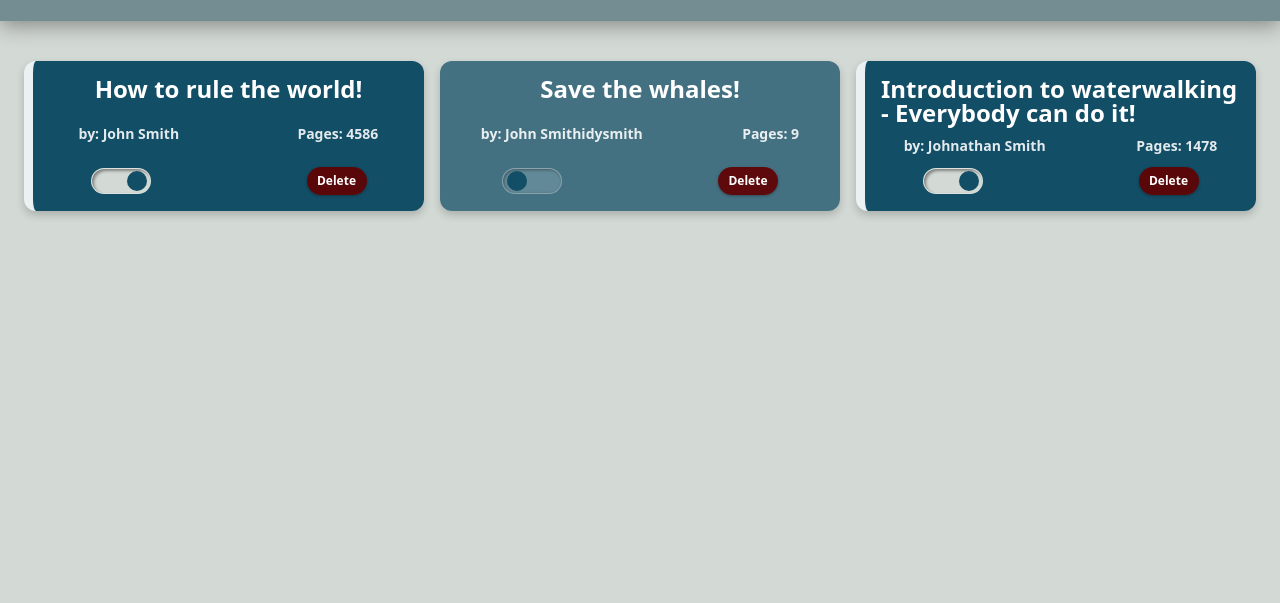
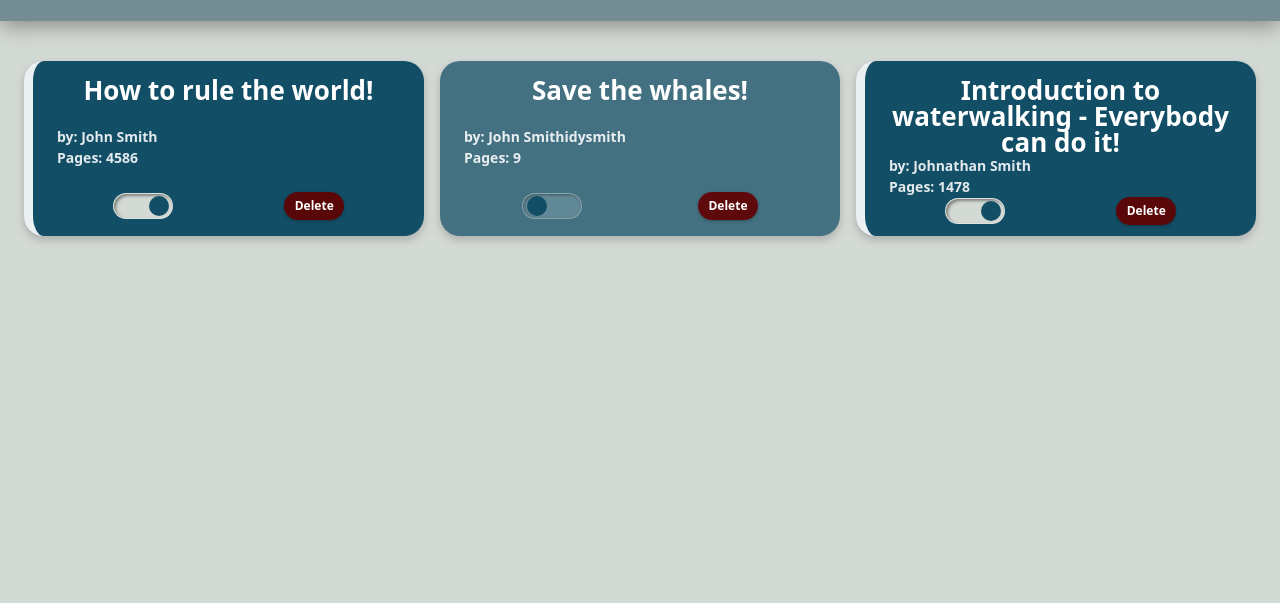
Before and after one commit to Joschi96/library, a plain HTML site: page index.html in a window 1280 px wide. Shown: the part 133-736 px from the top of the page. Drawn offline with nearby package versions, Linux system fonts and the light colour scheme.

Commit message:
edited styles\n gaps between cards were bugged

```diff
--- a/index.html
+++ b/index.html
@@ -10,9 +10,9 @@
     <header>
         <div class="left">
             <h1>My book library</h1>
-            <p>This is a project for <a href="">The Odin Project</a> in which I have to make a library
+            <p>This is a project for <a href="https://www.theodinproject.com/">The Odin Project</a> in which I have to make a library
                 using <span class="highlight">Object Constructors</span>. <br>
-                You can also view the <a href="">Github repository</a> of this project.
+                You can also view the <a href="https://github.com/Joschi96/library">Github repository</a> of this project.
             </p>
         </div>
         <button type="button" class="show">&#43</button>
@@ -46,10 +46,10 @@
     </div>
     <footer>
         <div class="footer-container">
-            <a href="">
+            <a href="https://github.com/Joschi96">
                 <img src="images/github.svg">Joschi96
             </a> |
-            <a href="">Source Code</a>
+            <a href="https://github.com/Joschi96/library">Source Code</a>
         </div>
     </footer>
 
--- a/style.css
+++ b/style.css
@@ -188,64 +188,58 @@ footer a:first-child{
 .container{
     background-color: var(--background);
     display: grid;
-    gap: 16px; /* Space between the cards */
+    gap: 1rem; /* Space between the cards */
     padding: 2.5rem 1.5rem; /* Space around the grid */
     grid-template-columns: repeat(auto-fill, minmax(300px, 400px));
-    grid-template-rows: repeat(auto-fill, 150px);
+    grid-template-rows: repeat(auto-fill, minmax(150px,200px));
     overflow:auto;
 }
 .card {
     background-color: var(--main-color-opa);
     color: var(--text-main);
-    border-radius: 12px;
-    padding: 1rem;
+    border-radius: 20px;
+    padding: 1rem 1.5rem;
     box-shadow: 0 4px 8px rgba(0, 0, 0, 0.192);
-    display: flex;
-    flex-direction: column;
-    align-items: center;
-    height: 150px;
+    height: clamp(150px,175px,200px);
     display: flex;
     flex-direction: column;
     justify-content: space-between;
     backdrop-filter: blur(5px);
 }
 .title{
-    font-size: 24px;
+    font-size: 26px;
     font-weight: bold;
     line-height: 1;
+    text-align: center;
 }
 .author,
 .pages{
     font-size: 14px;
     font-weight: bold;
     color: var(--text-sec);
+    align-self: start;
+    width: 100%;
 }
-.pages{
-    grid-column: 3;
-    justify-self: end;
-}
-.author{
-    justify-self: start;
-}
-.card-flex{
+
+/* .card-flex{
     display: grid;
     grid-template-columns: auto;
     align-items: center;
     width: 100%;
     justify-content: space-around;
-}
+} */
 .card-buttons{
     display: grid;
-    grid-template-columns: 1fr auto 1fr;
+    grid-template-columns: 1fr 1fr;
     align-items: center;
-    gap: 2rem;
+    justify-items: center;
 }
 .card-buttons button{
     border: none;
     color: rgb(255, 255, 255);
     font-size: 12px;
     font-weight: bold;
-    grid-column: 4;
+    grid-column: 2;
     height: 28px;
     width:60px;
     border-radius: 18px;
```
